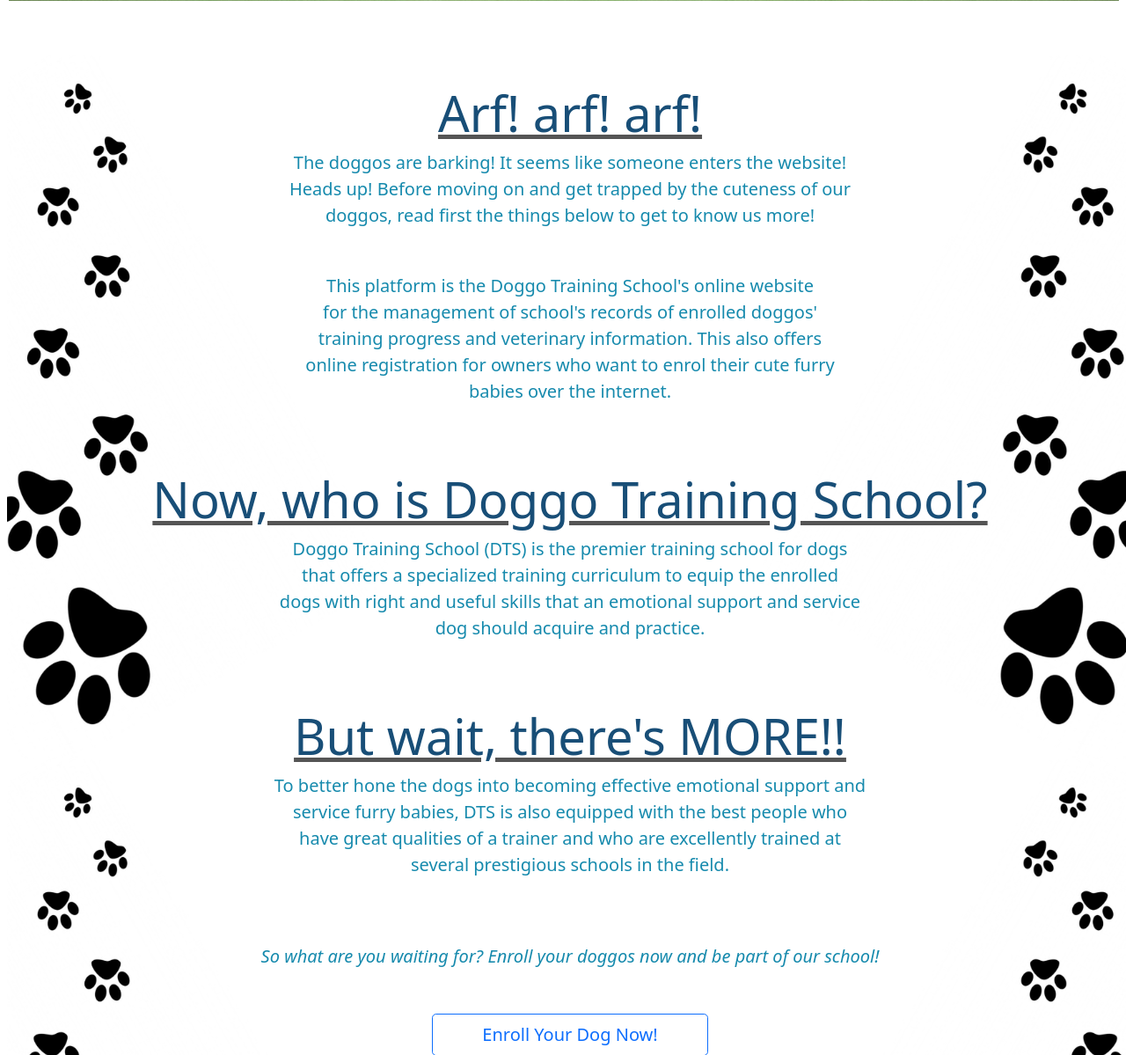
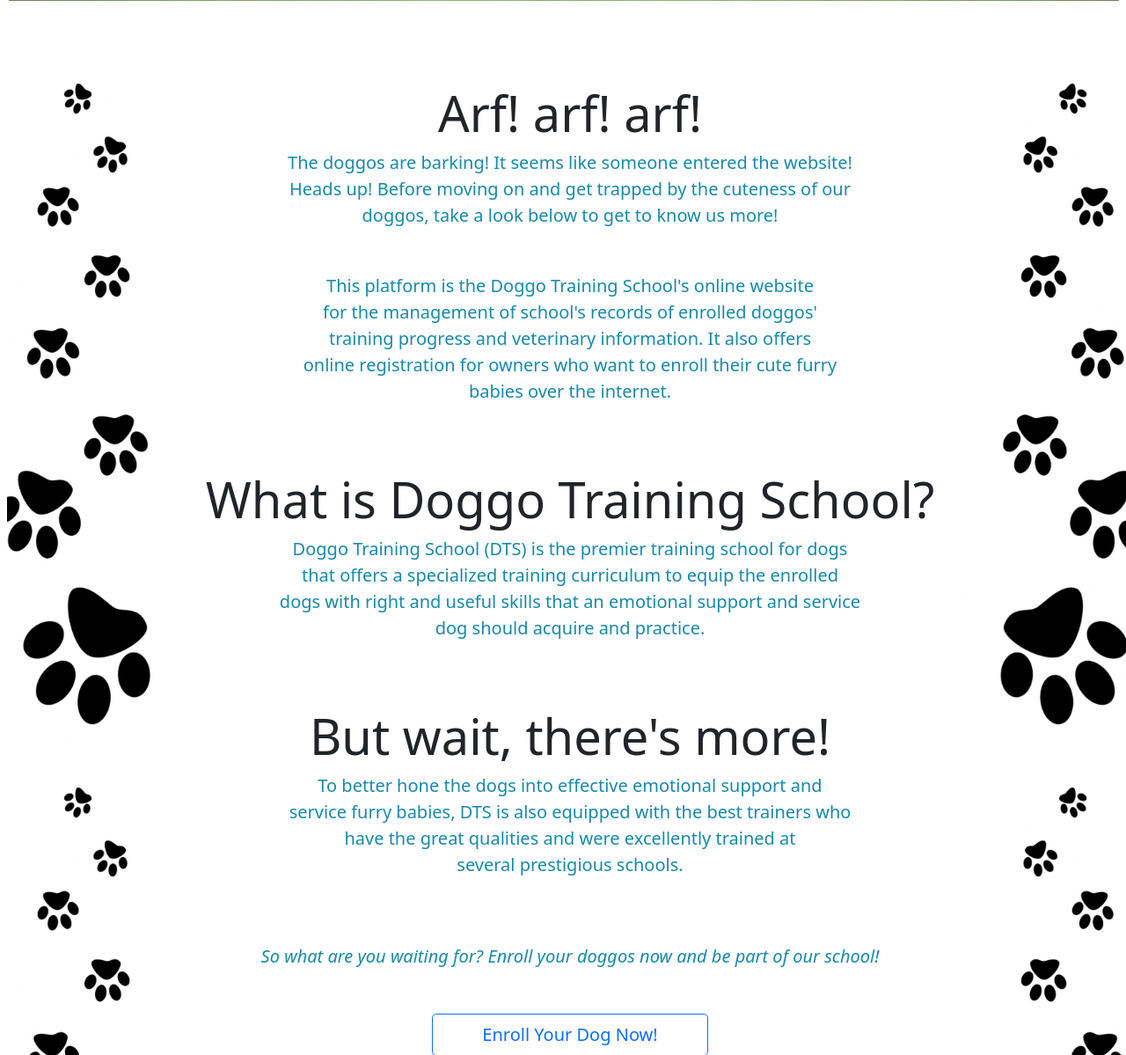
Before and after one commit to diyawiii/lis161, a Flask app: page / in a window 1280 px wide. Shown: the part 1678-2877 px from the top of the page at 88% size. Run offline with Flask 2, Linux system fonts and the light colour scheme.

Commit message:
Changed the size of headers in the front page, made small adjustments to the text. Removed about.html and /about since all information there is in the home page

```diff
--- a/app.py
+++ b/app.py
@@ -7,11 +7,6 @@
 @app.route('/')
 def index():
     return render_template('index.html')
-
-# shows the about page
-@app.route('/about')
-def about():
-    return render_template('about.html')
 
 # shows list of dogs
 @app.route('/dog_list')
--- a/templates/index.html
+++ b/templates/index.html
@@ -1,8 +1,6 @@
 {% extends 'base.html' %}
 
-<head>
-    <title>Doggo Training School</title>
-</head>
+{% block title %}Doggo Training School{% endblock %}
 {% block content %}
 <div>
 <div class="p-3 p-md-5 text-center bg-light index-bg">
@@ -37,29 +35,29 @@
 
 <div class="index-description-div container-fluid ">
     <div class="index-description">
-        <h3 class="display-4">Arf! arf! arf!</h3>
-        <p>The doggos are barking! It seems like someone enters the website!<br>
+        <h5 class="display-4">Arf! arf! arf!</h5>
+        <p>The doggos are barking! It seems like someone entered the website!<br>
         Heads up! Before moving on and get trapped by the cuteness of our<br>
-        doggos, read first the things below to get to know us more!</p>
+        doggos, take a look below to get to know us more!</p>
         <p>This platform is the Doggo Training School's online website<br>
         for the management of school's records of enrolled doggos'<br>
-        training progress and veterinary information. This also offers<br>
-        online registration for owners who want to enrol their cute furry<br>
+        training progress and veterinary information. It also offers<br>
+        online registration for owners who want to enroll their cute furry<br>
         babies over the internet.</p>
     </div>
     <div class="index-description">
-        <h3 class="display-4">Now, who is Doggo Training School?</h3>
+        <h5 class="display-4">What is Doggo Training School?</h5>
         <p>Doggo Training School (DTS) is the premier training school for dogs<br>
         that offers a specialized training curriculum to equip the enrolled<br>
         dogs with right and useful skills that an emotional support and service<br>
         dog should acquire and practice.</p>
     </div>
     <div class="index-description">
-        <h3 class="display-4">But wait, there's MORE!!</h3>
-        <p>To better hone the dogs into becoming effective emotional support and<br>
-        service furry babies, DTS is also equipped with the best people who<br>
-        have great qualities of a trainer and who are excellently trained at<br>
-        several prestigious schools in the field.</p>
+        <h6 class="display-4">But wait, there's more!</h6>
+        <p>To better hone the dogs into effective emotional support and<br>
+        service furry babies, DTS is also equipped with the best trainers who<br>
+        have the great qualities and were excellently trained at<br>
+        several prestigious schools.</p>
     </div>
        <div class="index-description">
         <p class="waiting-for">So what are you waiting for? Enroll your doggos now and be part of our school!</p>
--- a/templates/nav.html
+++ b/templates/nav.html
@@ -15,9 +15,6 @@
         <li>
           <a class="nav-link" href="{{ url_for('trainer_list') }}">Our Trainers</a>
         </li>
-        <li>
-          <a class="nav-link" href="{{ url_for('about') }}">About Us</a>
-        </li>
       </ul>
       <form class="d-flex">
         <input class="form-control me-2" type="search" placeholder="Search" aria-label="Search">
```
Also changed, not shown: templates/about.html (deleted, +0 -27 lines).
